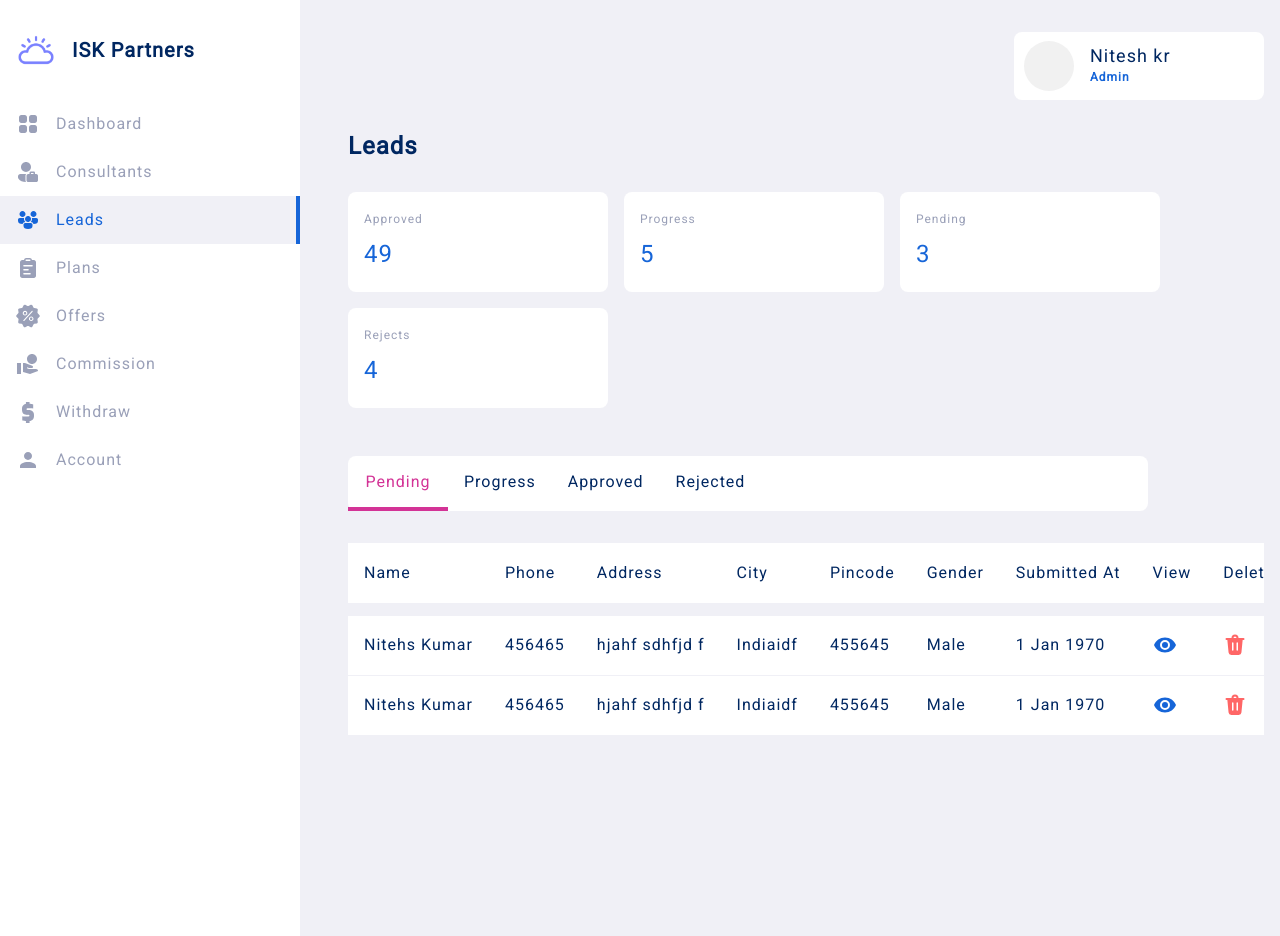
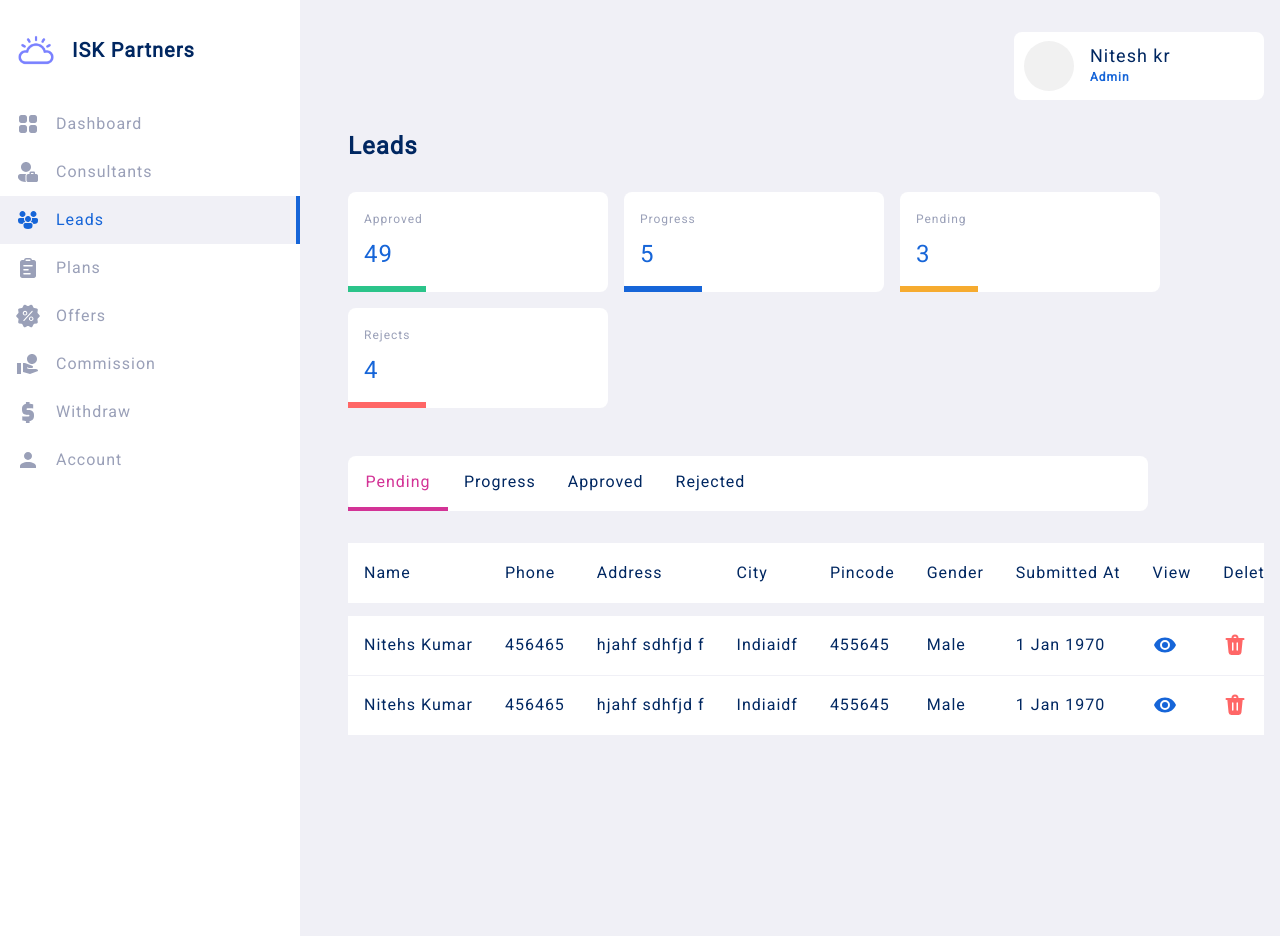
Before and after one commit to nitesh-dev/ITC-Partners-frontend, a Nuxt app: page /admin/leads in a window 1280 px wide. Built offline with nearby package versions, Linux system fonts and the light colour scheme.

Commit message:
progress added

```diff
--- a/assets/styles/dashboard.css
+++ b/assets/styles/dashboard.css
@@ -11,14 +11,14 @@
     gap: 8px;
 }
 
-.card{
+.card {
     background-color: var(--color-surface);
     border-radius: var(--normal-radius);
 }
 
 
 
-.panel .tab-container{
+.panel .tab-container {
     overflow: auto;
 }
 
@@ -48,7 +48,7 @@
 
 
 /* ------------------- reports -------------------*/
-.panel>.reports{
+.panel>.reports {
     margin-top: 2rem;
     margin-bottom: 3rem;
     display: flex;
@@ -57,24 +57,51 @@
 
 }
 
-.panel>.reports .card{
+.panel>.reports .card {
     height: 100px;
     width: 260px;
     padding: 0 1rem;
     display: flex;
     flex-direction: column;
     justify-content: center;
+    position: relative;
 }
 
-.panel>.reports p{
+.panel>.reports p {
     font-size: var(--small-font);
     margin: 0;
     margin-bottom: 0.5em;
 }
 
-.panel>.reports span{
+.panel>.reports span {
     font-size: var(--average-2-font);
     color: var(--color-primary);
+}
+
+
+.panel>.reports .progress {
+    position: absolute;
+    height: 6px;
+    bottom: 0;
+    left: 0;
+    background-color: var(--color-primary);
+    width: 30%;
+}
+
+.panel>.reports .progress.secondary {
+    background-color: var(--color-secondary);
+}
+
+.panel>.reports .progress.danger {
+    background-color: var(--color-error);
+}
+
+.panel>.reports .progress.success {
+    background-color: var(--color-green);
+}
+
+.panel>.reports .progress.neutral {
+    background-color: var(--color-yellow);
 }
 
 
@@ -83,17 +110,19 @@
 
 /* ---------------------- table ------------------ */
 
-table{
+table {
     width: 100%;
     border-collapse: collapse;
     color: var(--color-on-surface-dark);
 }
 
 
-table tr{
+table tr {
     border-bottom: 1px solid var(--color-surface-variant);
 }
-table th, table td{
+
+table th,
+table td {
     font-weight: normal;
     height: 60px;
     background-color: white;
@@ -102,12 +131,12 @@ table th, table td{
     white-space: pre;
 }
 
-table tr.spacer td{
+table tr.spacer td {
     background-color: transparent;
     height: 12px;
 }
 
-table img{
+table img {
     height: 42px;
     width: 42px;
     object-fit: cover;
@@ -116,30 +145,30 @@ table img{
     margin: auto 0;
 }
 
-table svg{
+table svg {
     display: block;
     margin: auto 0;
     fill: var(--color-on-surface-dark);
 }
 
-table .menu-button{
+table .menu-button {
     position: relative;
 }
 
-table svg.danger{
+table svg.danger {
     fill: var(--color-error);
 }
 
-table svg.normal{
+table svg.normal {
     fill: var(--color-primary);
 }
 
-table svg{
+table svg {
     height: 24px;
 }
 
 
-table .chip{
+table .chip {
     padding: 8px 16px;
     border-radius: 50px;
     cursor: pointer;
@@ -147,22 +176,22 @@ table .chip{
 }
 
 
-table .chip.normal{
+table .chip.normal {
     background-color: var(--color-primary);
     color: white;
 }
 
-table .chip.pink{
+table .chip.pink {
     background-color: var(--color-secondary);
     color: white;
 }
 
-table .chip.success{
+table .chip.success {
     background-color: var(--color-green);
     color: white;
 }
 
-table .chip.danger{
+table .chip.danger {
     background-color: var(--color-error);
     color: white;
 }
--- a/pages/admin/index.vue
+++ b/pages/admin/index.vue
@@ -16,14 +16,17 @@ import {earningHistoryRaw, withdrawHistoryRaw, profitHistoryRaw, leadsHistoryRaw
             <div class="card">
                 <p>Total Earning</p>
                 <span>₹100,500</span>
+                <div class="progress secondary"></div>
             </div>
             <div class="card">
                 <p>Total Withdraw</p>
                 <span>₹100,500</span>
+                <div class="progress neutral"></div>
             </div>
             <div class="card">
                 <p>Total Profits</p>
                 <span>₹100,500</span>
+                <div class="progress success"></div>
             </div>
             <div class="card">
                 <p>Total Consultants</p>
--- a/pages/admin/leads.vue
+++ b/pages/admin/leads.vue
@@ -140,18 +140,22 @@ function onTabChange(index: number) {
             <div class="card">
                 <p>Approved</p>
                 <span>49</span>
+                <div class="progress success"></div>
             </div>
             <div class="card">
                 <p>Progress</p>
                 <span>5</span>
+                <div class="progress"></div>
             </div>
             <div class="card">
                 <p>Pending</p>
                 <span>3</span>
+                <div class="progress neutral"></div>
             </div>
             <div class="card">
                 <p>Rejects</p>
                 <span>4</span>
+                <div class="progress danger"></div>
             </div>
         </div>
 
@@ -354,4 +358,6 @@ function onTabChange(index: number) {
 
     </div>
 </template>
-<style scoped></style>
+<style scoped>
+
+</style>
```
